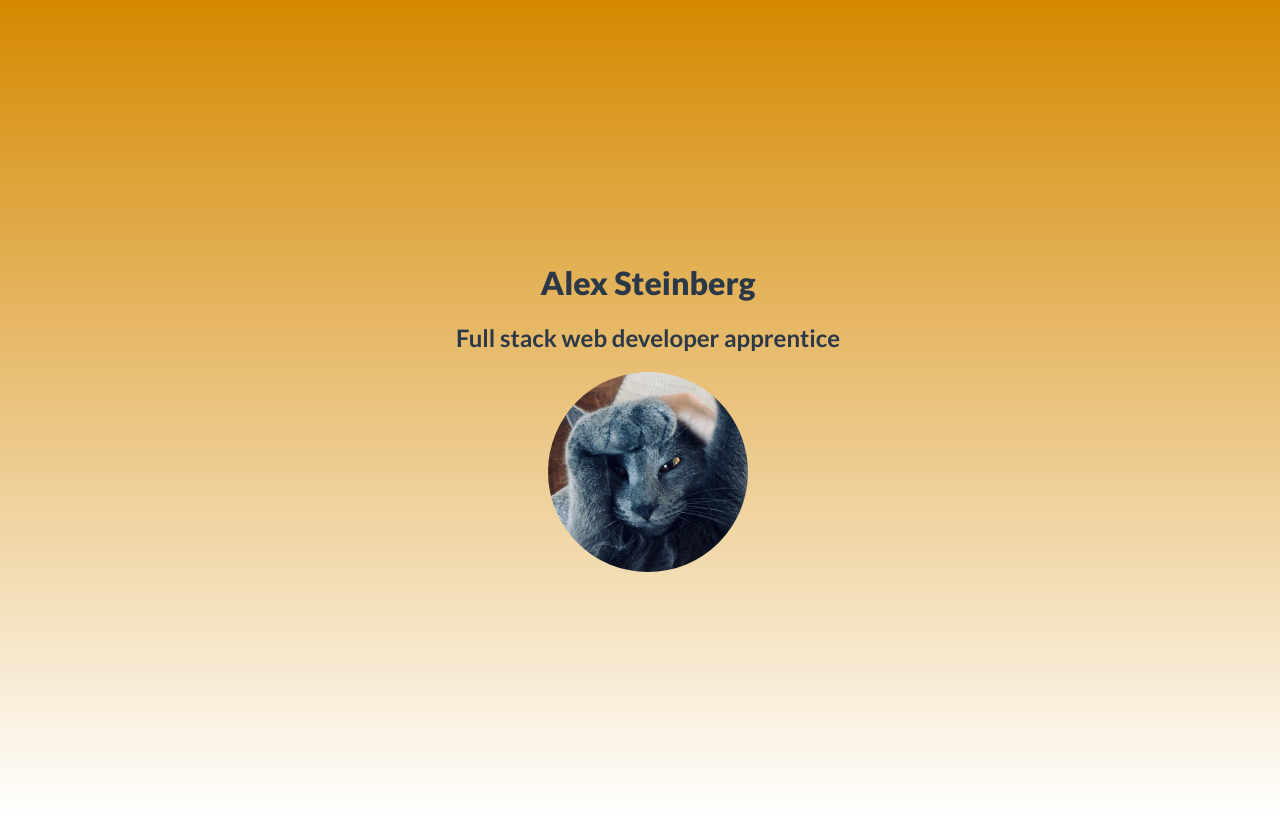
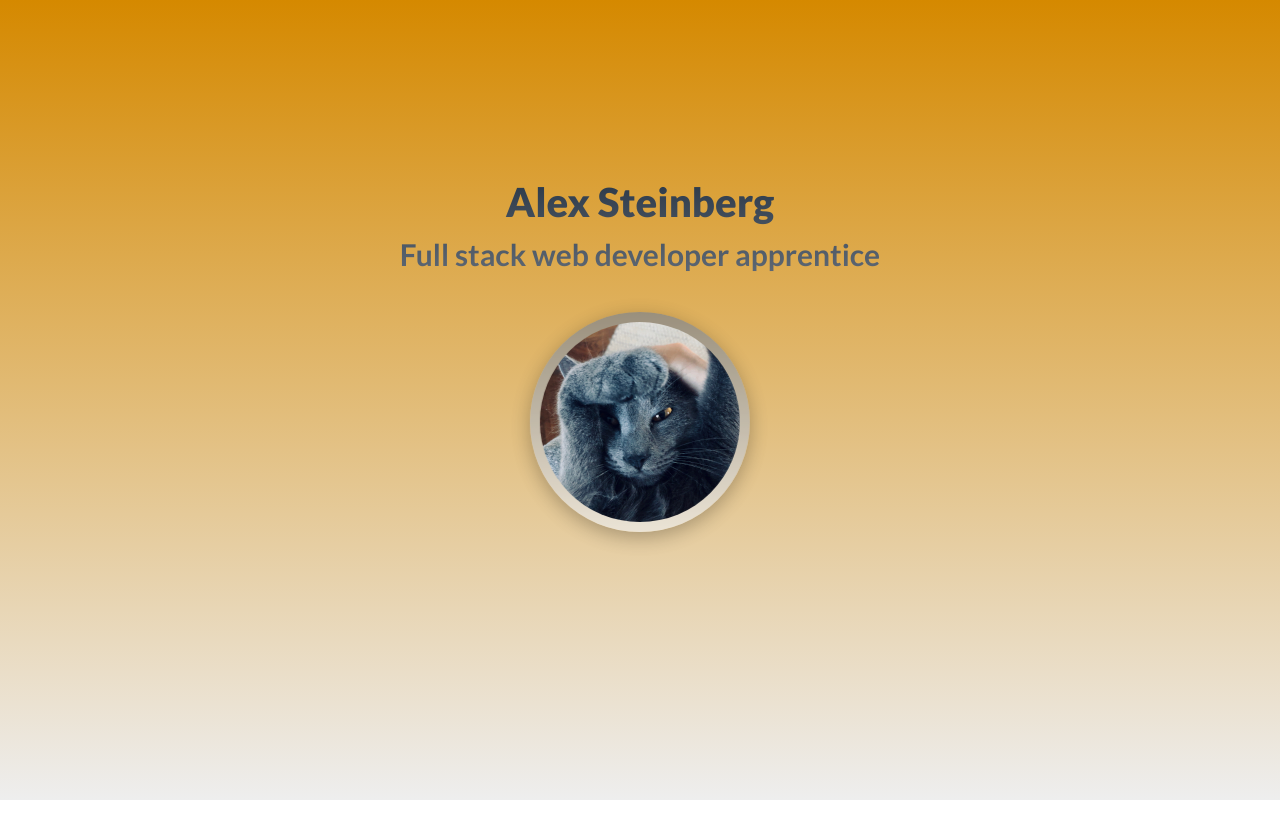
Before and after one commit to alexts404/alexts404.github.io, a plain HTML site: page index.html in a window 1280 px wide. Drawn offline with Linux system fonts and the light colour scheme.

Commit message:
feat: create and style enter component

```diff
--- a/index.html
+++ b/index.html
@@ -25,13 +25,21 @@
   <title>Alex's portfolio</title>
 </head>
 <body>
-  <div class="text-container">
-    <h1>Alex Steinberg</h1>
-    <h2>Full stack web developer apprentice</h2>
+  <div class="outer-container">
+    <div class="text-container">
+      <h1>Alex Steinberg</h1>
+      <h2>Full stack web developer apprentice</h2>
+    </div>
+    <div class="enter-component">
+      <div class="enter-component__profile-photo">
+        <img src="images/foto3.jpg" />
+      </div>
+      <div class="enter-component__backside">
+        <p class="enter">enter</p>
+      </div>
+    </div>
   </div>
-  <div class="img-container">
-    <img class="profile-photo" src="images/foto3.jpg" alt="Alex Steinberg">
-  </div>
+
 
 
   <script>
--- a/style.css
+++ b/style.css
@@ -1,26 +1,141 @@
+:root {
+  --spacing-large: 5rem;
+  --spacing-medium: 3rem;
+  --spacing-small: 1rem;
+
+  --color-dark: #2b3848;
+  --color-light: #eee;
+  --color-primary: #d58900;
+}
+
+
+* {
+  padding: 0;
+  margin: 0;
+  box-sizing: inherit;
+}
+
+html {
+  font-size: 62.5%;
+  box-sizing: border-box;
+}
+
+.outer-container {
+  position: absolute;
+  top: 45%;
+  left: 50%;
+  transform: translate(-50%, -50%);
+  perspective: 100rem;
+  background-image: linear-gradient(var(--color-dark), var(--color-light));
+  -webkit-background-clip: text;
+}
+
 body {
   width: 100vw;
   height: 100vh;
-  display: flex;
-  justify-content: center;
-  flex-direction: column;
-  align-items: center;
-  color: #2b3848;
-  background-image: linear-gradient(#d58900, #FFFFFF);
+  color: var(--color-dark);
+  background-image: linear-gradient(var(--color-primary), var(--color-light));
   font-family: 'Lato', sans-serif;
 }
-img {
-  border-radius: 100%;
+
+.text-container {
+  color: transparent;
   text-align: center;
 }
 
-text-container {
+h1 {
+  font-weight: 900;
+  font-size: 4rem;
+  margin-bottom: var(--spacing-small);
+}
+
+h2 {
+  font-size: 3rem;
+}
+
+.enter-component {
+  margin: 0 auto;
+  position: relative;
+  margin-top: var(--spacing-large);
   text-align: center;
+  width: 20rem;
+  height: 22rem;
 }
-h1 {
-  text-align: center;
-  font-weight: 900;
+
+.enter-component__profile-photo {
+  position: relative;
+  width: 20rem;
+  height: 20rem;
+  backface-visibility: hidden;
+  transition: all 1s ease;
+  z-index: 1;
 }
-h2 {
-  text-align: center;
+
+.enter-component__profile-photo img {
+  border-radius: 100%;
 }
+
+.enter-component:hover .enter-component__profile-photo {
+  transform: rotateY(180deg);
+}
+
+.enter-component__profile-photo::after {
+  opacity: 0.7;
+  position: absolute;
+  content: "";
+  width: 22rem;
+  height: 22rem;
+  border-radius: 100%;
+  background-image: linear-gradient(#7C828B, var(--color-light));
+  top: -1rem;
+  left: -1rem;
+  z-index: -1;
+  box-shadow: 0 0.5rem 2rem rgba(0,0,0,0.4);
+}
+
+.enter-component__backside {
+  position: absolute;
+  top: -1rem;
+  left: -1rem;
+  width: 22rem;
+  height: 22rem;
+  background-image: linear-gradient(#7C828B, var(--color-light));
+  border-radius: 100%;
+  transform: rotateY(-180deg);
+  backface-visibility: hidden;
+  transition: all 1s ease;
+  color: var(--color-light);
+  box-shadow: 0 0.5rem 2rem rgba(0,0,0,0.4);
+}
+
+.enter {
+  text-transform: uppercase;
+  display: block;
+  position: absolute;
+  top: 50%;
+  left: 50%;
+  transform: translate(-50%, -50%);
+  font-size: 3rem;
+  font-weight: 700;
+  box-shadow: 0 1px 2rem var(--color-dark);
+  padding: 0.5rem 1.5rem;
+  border-radius: 4px;
+  cursor: pointer;
+  transition: all 0.2s;
+}
+
+.enter:hover {
+  transform: translate(-50%, calc(-50% - 0.2rem));
+  box-shadow: 0 2px 3rem rgba(43,57,73, 0.7)
+}
+
+.enter:active {
+  transform: translate(-50%, calc(-50% + 0.1rem));
+  box-shadow: 0 1px 1rem rgba(0,0,0,0.8)
+}
+
+
+
+.enter-component:hover .enter-component__backside {
+  transform: rotateY(0);
+}
```
